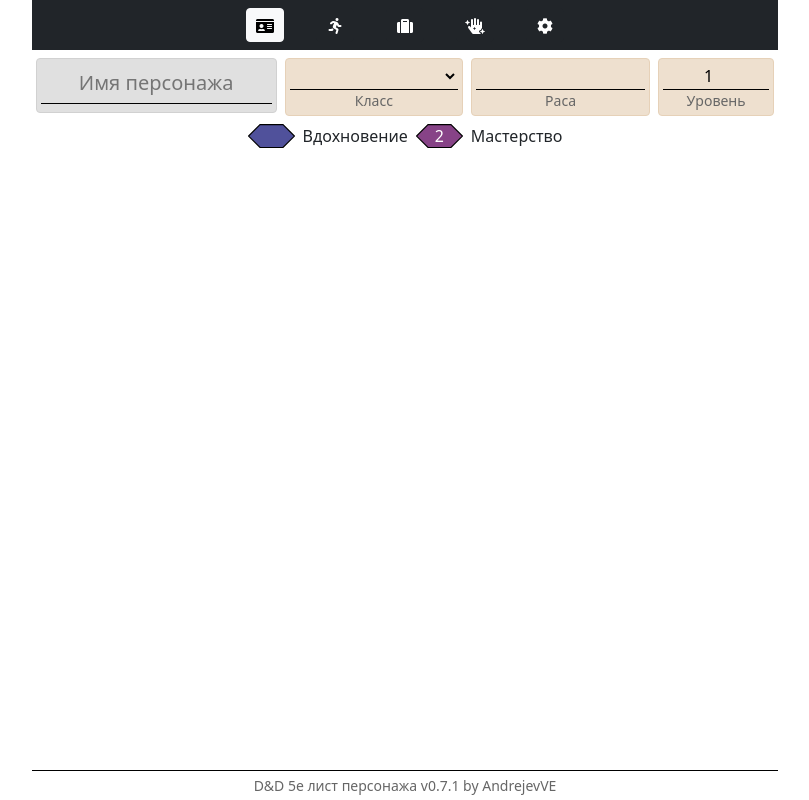
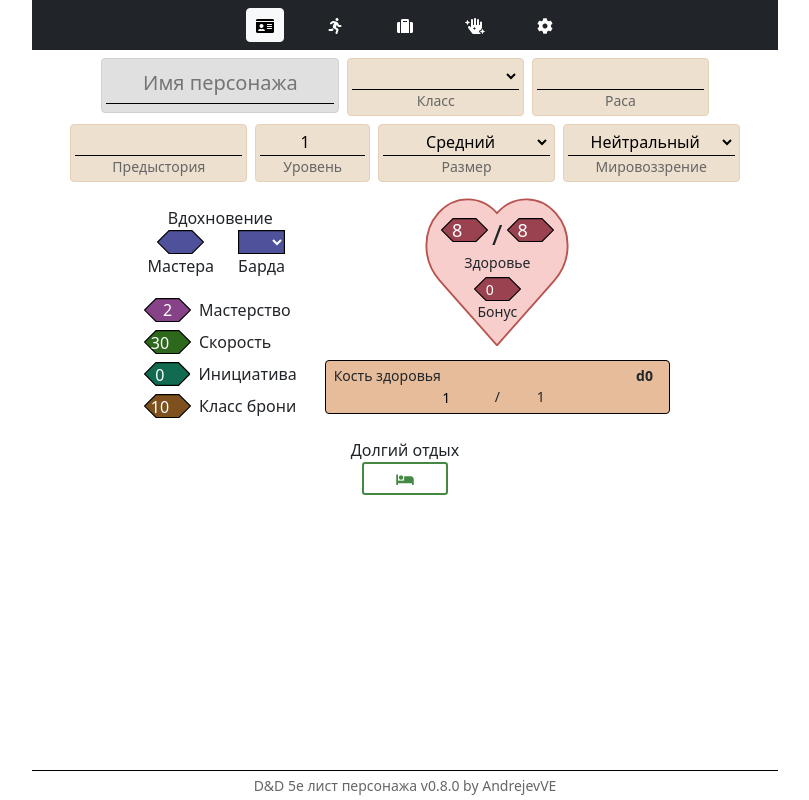
Before and after one commit to mrvzlo/CharacterSheets, a Vue app: page / in a window 1280 px wide. Shown: the whole page, without its empty margins (235-1044 px from the left). Built offline with nearby package versions, Linux system fonts and the light colour scheme.

Commit message:
Finish main info block

```diff
--- a/src/assets/css/custom.scss
+++ b/src/assets/css/custom.scss
@@ -35,16 +35,13 @@
    }
 }
 
+.block,
 .hex {
    z-index: 1;
    width: 47px;
    height: 24px;
    line-height: 24px;
-   background-image: url("~@/assets/hexagon.svg");
    background-size: cover;
-   text-align: center;
-   display: inline-block;
-   position: relative;
    filter: hue-rotate(var(--color));
 
    &,
@@ -62,6 +59,16 @@
       font-size: 18px;
       line-height: 23px;
    }
+   display: inline-block;
+   position: relative;
+}
+
+.block {
+   background-image: url("~@/assets/block.svg");
+}
+
+.hex {
+   background-image: url("~@/assets/hexagon.svg");
 }
 
 .mt-n3 {
@@ -69,7 +76,6 @@
 }
 
 .bones {
-   width: 180px;
    background-color: rgb(230, 188, 155);
 }
 
--- a/src/components/attributes-skills/attributes-list.vue
+++ b/src/components/attributes-skills/attributes-list.vue
@@ -29,14 +29,12 @@ import { AttributeType } from "../../data-layer/attributes/attribute-type";
 import { CheckType } from "../../data-layer/checks/check-type";
 import AttributeComponent from "./attribute.vue";
 import CheckComponent from "./check.vue";
-import HeaderMessageModel from "../../models/header-message-model";
 import Character from "../../models/character";
 
 export default {
    name: "attributes-list",
    props: {
       character: Character,
-      headerMessage: HeaderMessageModel,
       locked: Boolean,
    },
    data() {
@@ -52,10 +50,6 @@ export default {
       },
       getData() {
          this.bones = this.character.healthBones;
-      },
-      longRest() {
-         this.headerMessage.showSuccess("Персонаж успешно отдохнул");
-         this.character.longRest();
       },
    },
    watch: {
--- a/src/components/character.vue
+++ b/src/components/character.vue
@@ -1,5 +1,5 @@
 <template>
-   <header-message :model="headerMessage"></header-message>
+   <header-message :model="headerMessage" />
    <div class="d-flex justify-content-center bg-dark p-2">
       <div v-for="index in 5" :key="index" :class="'mx-3 btn ' + (tab != index ? 'btn-dark' : 'btn-light')" v-on:click="tab = index">
          <i :class="'fas fa-fw fa-' + icons[index - 1]"></i>
@@ -7,12 +7,12 @@
    </div>
 
    <div class="flex-grow-1">
-      <main-info :locked="locked" :character="character" v-if="tab == 1"></main-info>
+      <main-info :locked="locked" :character="character" :headerMessage="headerMessage" v-if="tab == 1" />
 
       <div class="text-center row justify-content-center mx-0" v-if="tab == 2">
-         <attributes-list :locked="locked" :character="character" :headerMessage="headerMessage"></attributes-list>
+         <attributes-list :locked="locked" :character="character" />
       </div>
-      <footer-menu :locked="locked" :character="character" :save="save" v-if="tab == 5"></footer-menu>
+      <footer-menu :locked="locked" :character="character" :save="save" v-if="tab == 5" />
    </div>
    <div class="text-center small text-secondary py-1 border-top">D&D 5e лист персонажа {{ version }} by AndrejevVE</div>
 </template>
@@ -25,7 +25,6 @@ import FooterMenuComponent from "./menu/footer-menu.vue";
 import HeaderMessageComponent from "./header-message.vue";
 import AttributesListComponent from "./attributes-skills/attributes-list.vue";
 import MainInfoComponent from "./main-info/main-info";
-import CharacterClass from "../models/character-class";
 
 export default {
    name: "character",
@@ -36,7 +35,7 @@ export default {
          encoder: Encoder,
          save: "",
          headerMessage: HeaderMessageModel,
-         version: "v0.7.1",
+         version: "v0.8.0",
          tab: 1,
          icons: ["id-card", "running", "suitcase", "hand-sparkles", "cog"],
       };
--- a/src/components/dextrecity-derivatives.vue
+++ b/src/components/main-info/derivatives.vue
@@ -1,18 +1,18 @@
 <template>
-   <div class="my-1">
-      <div class="hex me-1" style="--color: 110deg">
+   <div class="d-flex p-1">
+      <div class="hex me-2" style="--color: 110deg">
          <input v-model="speed" class="plain w-100" type="number" min="0" :disabled="locked" @change="setData" />
       </div>
       Скорость
    </div>
-   <div class="my-1">
-      <div class="hex me-1" style="--color: 160deg">
+   <div class="d-flex p-1">
+      <div class="hex me-2" style="--color: 160deg">
          <input v-model="initiative" class="plain w-100" type="number" :disabled="locked" @change="setData" />
       </div>
       Инициатива
    </div>
-   <div class="my-1">
-      <div class="hex me-1" style="--color: 40deg">
+   <div class="d-flex p-1">
+      <div class="hex me-2" style="--color: 40deg">
          <input v-model="armor" class="plain w-100" type="number" :disabled="locked" @change="setData" />
       </div>
       Класс брони
@@ -20,10 +20,10 @@
 </template>
 
 <script>
-import Character from "../models/character";
+import Character from "../../models/character";
 
 export default {
-   name: "dextrecity-derivatives",
+   name: "derivatives",
    props: {
       character: Character,
       locked: Boolean,
@@ -48,12 +48,13 @@ export default {
       },
    },
    watch: {
-      character() {
-         this.getData();
+      character: {
+         handler() {
+            this.getData();
+         },
+         deep: true,
+         immediate: true,
       },
-   },
-   created() {
-      this.getData();
    },
 };
 </script>
--- a/src/components/health-bones.vue
+++ b/src/components/main-info/health-bones.vue
@@ -1,5 +1,5 @@
 <template>
-   <div class="small my-2 border p-1 bones rounded">
+   <div class="small my-2 border px-2 py-1 bones rounded text-start">
       Кость здоровья
       <span class="plain float-end fw-bold pe-2"> d{{ character.class.bone }} </span>
       <div class="d-flex justify-content-center">
@@ -11,7 +11,7 @@
 </template>
 
 <script>
-import Character from "../models/character";
+import Character from "../../models/character";
 
 export default {
    name: "health-bones",
@@ -33,12 +33,13 @@ export default {
       },
    },
    watch: {
-      character() {
-         this.getData();
+      character: {
+         handler() {
+            this.getData();
+         },
+         deep: true,
+         immediate: true,
       },
-   },
-   created() {
-      this.getData();
    },
 };
 </script>
--- a/src/components/health.vue
+++ b/src/components/main-info/health.vue
@@ -1,10 +1,10 @@
 <template>
    <div class="heart p-3 pb-4 small mt-1">
-      <div>
+      <div class="d-flex justify-content-center mt-2">
          <div class="hex big" style="--color: -10deg">
             <input v-model="current" class="plain w-100" type="number" :max="character.healthMax" min="0" @change="setData" />
          </div>
-         <span class="m-1 h3">/</span>
+         <span class="mx-1 my-0 h3">/</span>
          <div class="hex big" style="--color: -10deg">
             <input v-model="max" class="plain w-100" type="number" min="0" :disabled="locked" @change="setData" />
          </div>
@@ -18,7 +18,7 @@
 </template>
 
 <script>
-import Character from "../models/character";
+import Character from "../../models/character";
 
 export default {
    name: "health",
@@ -46,12 +46,13 @@ export default {
       },
    },
    watch: {
-      character() {
-         this.getData();
+      character: {
+         handler() {
+            this.getData();
+         },
+         deep: true,
+         immediate: true,
       },
-   },
-   created() {
-      this.getData();
    },
 };
 </script>
--- a/src/components/main-info/main-info.vue
+++ b/src/components/main-info/main-info.vue
@@ -1,5 +1,5 @@
 <template>
-   <div class="text-center row mx-0 justify-content-center mt-2">
+   <div class="text-center row mx-1 justify-content-center mt-2">
       <div class="px-1 col-12 col-md-7 col-lg-4">
          <div class="alert alert-secondary mb-2">
             <input v-model="name" class="plain w-100 border-bottom py-2 h5 mb-1" placeholder="Имя персонажа" :disabled="locked" @change="setData" />
@@ -15,10 +15,16 @@
             <div class="small text-secondary">Класс</div>
          </div>
       </div>
-      <div class="px-1 col-5 col-md-4 col-lg-3">
+      <div class="px-1 col-4 col-md-4 col-lg-3">
          <div class="alert alert-warning mb-2">
             <input v-model="race" class="plain w-100 border-bottom" :disabled="locked" @change="setData" />
             <div class="small text-secondary">Раса</div>
+         </div>
+      </div>
+      <div class="px-1 col-4 col-md-4 col-lg-3">
+         <div class="alert alert-warning mb-2">
+            <input v-model="story" class="plain w-100 border-bottom" :disabled="locked" @change="setData" />
+            <div class="small text-secondary">Предыстория</div>
          </div>
       </div>
       <div class="px-1 col-3 col-lg-2">
@@ -27,19 +33,70 @@
             <div class="small text-secondary">Уровень</div>
          </div>
       </div>
-      <div class="col-12 col-md-3 text-start d-flex d-md-block d-lg-flex justify-content-center">
-         <div class="d-flex px-1">
-            <div class="hex me-2" style="--color: 250deg" v-on:click="toggleInspiration">
-               <span v-if="inspiration" class="fas fa-check"></span>
+      <div class="px-1 col-4 col-md-4 col-lg-3">
+         <div class="alert alert-warning mb-2">
+            <select v-model="size" class="plain w-100 border-bottom" :disabled="locked" @change="setData">
+               <option value="0">Крошечный</option>
+               <option value="1">Маленький</option>
+               <option value="2">Средний</option>
+               <option value="3">Большой</option>
+               <option value="4">Огромный</option>
+            </select>
+            <div class="small text-secondary">Размер</div>
+         </div>
+      </div>
+      <div class="px-1 col-5 col-md-4 col-lg-3">
+         <div class="alert alert-warning mb-2">
+            <select v-model="alignment" class="plain w-100 border-bottom" :disabled="locked" @change="setData">
+               <option value="0">Законно-добрый</option>
+               <option value="1">Законный</option>
+               <option value="2">Законно-злой</option>
+               <option value="3">Добрый</option>
+               <option value="4">Нейтральный</option>
+               <option value="5">Злой</option>
+               <option value="6">Хаотично-добрый</option>
+               <option value="7">Хаотичный</option>
+               <option value="8">Хаотично-злой</option>
+            </select>
+            <div class="small text-secondary">Мировоззрение</div>
+         </div>
+      </div>
+      <div class="col-6 col-md-3">
+         <div class="my-3">
+            Вдохновение
+            <div class="d-flex px-1 justify-content-center">
+               <div class="mx-2">
+                  <div class="hex m-auto d-block" style="--color: 250deg" v-on:click="toggleInspiration">
+                     <span v-if="masterInspiration" class="fas fa-check"></span>
+                  </div>
+                  Мастера
+               </div>
+               <div class="px-2 mx-2">
+                  <select class="block plain d-block" style="--color: 250deg">
+                     <option value="0"></option>
+                     <option value="6">d6</option>
+                     <option value="8">d8</option>
+                     <option value="10">d10</option>
+                     <option value="12">d12</option>
+                  </select>
+                  Барда
+               </div>
             </div>
-            Вдохновение
          </div>
-         <div class="d-flex px-1">
+         <div class="d-flex p-1">
             <div class="hex me-2" style="--color: 300deg">
                {{ character.proficiency }}
             </div>
             Мастерство
          </div>
+         <derivatives :locked="locked" :character="character" />
+      </div>
+      <div class="col-6 d-flex flex-column justify-content-between">
+         <health :locked="locked" :character="character" />
+         <health-bones :locked="locked" :character="character" />
+      </div>
+      <div class="col-6 my-3">
+         <rest :headerMessage="headerMessage" :character="character" />
       </div>
    </div>
 </template>
@@ -48,19 +105,29 @@
 import Character from "../../models/character";
 import { ClassType } from "../../data-layer/classes/class-type";
 import CharacterClass from "../../models/character-class";
+import DerivativesComponent from "./derivatives.vue";
+import HealthComponent from "./health.vue";
+import HealthBonesComponent from "./health-bones.vue";
+import RestComponent from "./rest.vue";
+import HeaderMessageModel from "@/models/header-message-model";
 
 export default {
    name: "top-info",
    props: {
       character: Character,
       locked: Boolean,
+      headerMessage: HeaderMessageModel,
    },
    data() {
       return {
          race: "",
          name: "",
-         inspiration: Boolean,
+         story: "",
+         masterInspiration: Boolean,
+         bardInspiration: Number,
          level: Number,
+         alignment: Number,
+         size: Number,
          characterClass: ClassType,
       };
    },
@@ -71,29 +138,52 @@ export default {
       setData() {
          Object.assign(this.character, { race: this.race });
          Object.assign(this.character, { name: this.name });
+         Object.assign(this.character, { size: this.size });
+         Object.assign(this.character, { story: this.story });
          Object.assign(this.character, { level: this.level });
+         Object.assign(this.character, { alignment: this.alignment });
          Object.assign(this.character, { class: new CharacterClass(this.characterClass) });
-         Object.assign(this.character, { inspiration: this.inspiration });
+         Object.assign(this.character, { masterInspiration: this.masterInspiration });
+         Object.assign(this.character, { bardInspiration: this.bardInspiration });
       },
       getData() {
          this.race = this.character.race;
          this.name = this.character.name;
+         this.size = this.character.size;
          this.level = this.character.level;
-         this.inspiration = this.character.inspiration;
+         this.story = this.character.story;
+         this.alignment = this.character.alignment;
+         this.masterInspiration = this.character.masterInspiration;
          this.characterClass = this.character.class.type;
       },
       toggleInspiration() {
-         this.inspiration = !this.inspiration;
+         this.masterInspiration = !this.masterInspiration;
          this.setData();
+      },
+      longRest() {
+         this.$parent.longRest();
       },
    },
    watch: {
-      character() {
-         this.getData();
-      },
+      character: "getData",
    },
    created() {
       this.getData();
+      async () => {
+         if (navigator.storage && navigator.storage.estimate) {
+            const quota = await navigator.storage.estimate();
+            const percentageUsed = (quota.usage / quota.quota) * 100;
+            console.log(`You've used ${percentageUsed}% of the available storage.`);
+            const remaining = quota.quota - quota.usage;
+            console.log(`You can write up to ${remaining} more bytes.`);
+         }
+      };
+   },
+   components: {
+      derivatives: DerivativesComponent,
+      health: HealthComponent,
+      rest: RestComponent,
+      healthBones: HealthBonesComponent,
    },
 };
 </script>
--- a/src/components/rest.vue
+++ b/src/components/main-info/rest.vue
@@ -1,5 +1,5 @@
 <template>
-   <span>Долгий отдых</span>
+   <div>Долгий отдых</div>
    <div
       class="btn loading-bar btn-sm text-center text-success border-success border-2"
       @touchstart="start"
@@ -8,11 +8,14 @@
       @mouseup="end"
       :style="'--percent:' + percent + '%'"
    >
-      <i class="fas fa-bed"></i>
+      <i class="fas fa-bed px-4"></i>
    </div>
 </template>
 
 <script>
+import HeaderMessageModel from "@/models/header-message-model";
+import Character from "@/models/character";
+
 export default {
    name: "rest",
    data() {
@@ -21,9 +24,15 @@ export default {
          toggled: false,
       };
    },
+   props: {
+      character: Character,
+      headerMessage: HeaderMessageModel,
+   },
    methods: {
       longRest() {
-         this.$parent.longRest();
+         this.headerMessage.showSuccess("Персонаж успешно отдохнул");
+         this.character.longRest();
+         this.$parent.getData();
       },
       start() {
          this.toggled = true;
--- a/src/data-layer/classes/classes.json
+++ b/src/data-layer/classes/classes.json
@@ -31,7 +31,7 @@
    },
    {
       "id": 7,
-      "name": "Кодун",
+      "name": "Колдун",
       "bone": "8"
    },
    {
--- a/src/models/character.ts
+++ b/src/models/character.ts
@@ -6,11 +6,15 @@ import Check from "./check";
 export default class Character {
    name: string = "";
    race: string = "";
+   story: string = "";
    level: number = 1;
+   size: number = 2;
+   alignment: number = 4;
    speed: number = 30;
    armor: number = 10;
    initiative: number = 0;
-   inspiration: Boolean = false;
+   masterInspiration: Boolean = false;
+   bardInspiration: number = 0;
    health: number = 8;
    healthMax: number = 8;
    healthBonus: number = 0;
```
Also changed, not shown: src/assets/block.svg (added).
